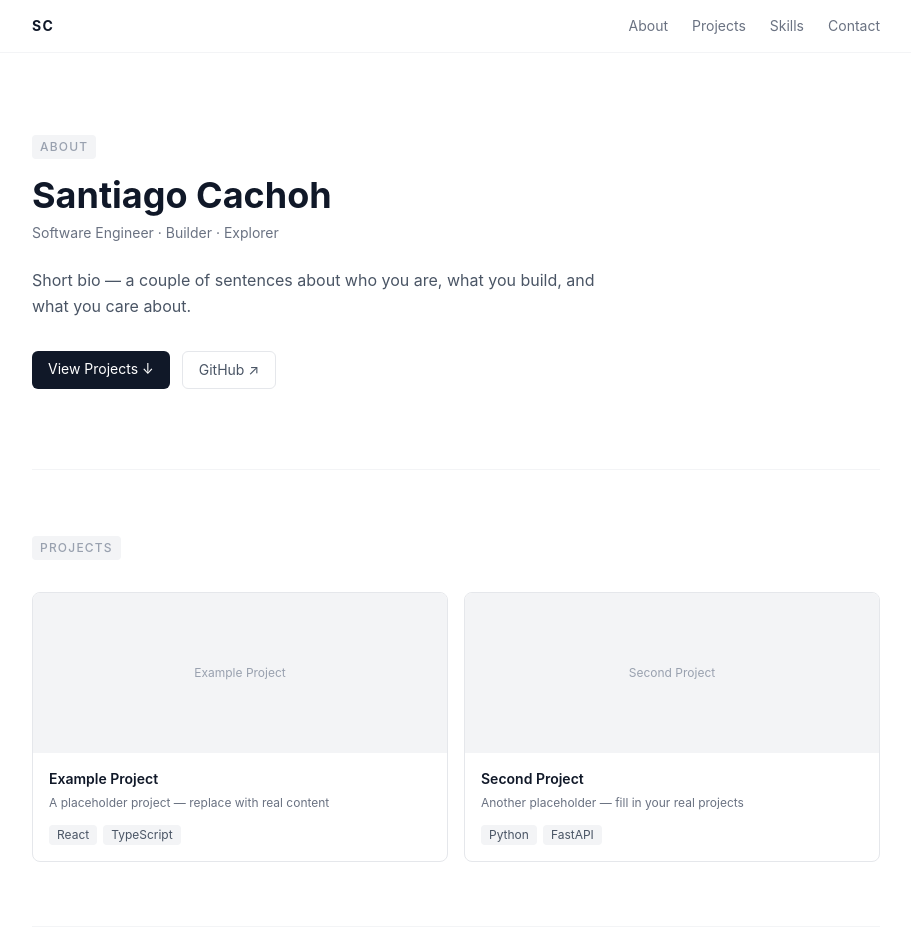
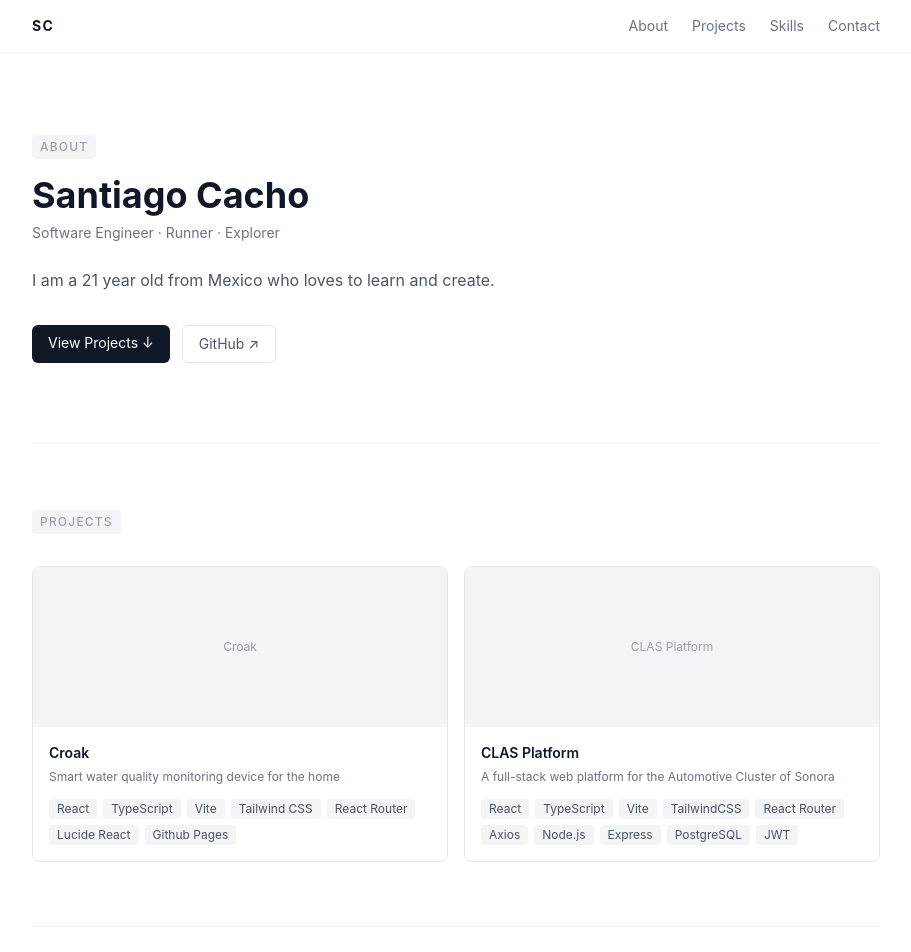
Before and after one commit to santiagocachoo/sc_portfolio, a React (Vite) app: page / in a window 1280 px wide. Shown: the top 952 px of the page, without its empty margins (184-1095 px from the left). Built offline with nearby package versions, Linux system fonts and the light colour scheme.

Commit message:
update about and project information

```diff
--- a/src/data/projects.ts
+++ b/src/data/projects.ts
@@ -14,28 +14,58 @@ export type Project = {
 
 export const projects: Project[] = [
   {
-    slug: 'example-project',
-    title: 'Example Project',
-    tagline: 'A placeholder project — replace with real content',
+    slug: 'croak',
+    title: 'Croak',
+    tagline: 'Smart water quality monitoring device for the home',
     description: [
-      'This is a placeholder description. Add a few paragraphs here about what the project does and why you built it.',
-      'Describe any interesting technical decisions, challenges you overcame, or things you learned.',
+      'Croak is a smart water-quality monitoring product that helps households understand the state of their water through clear, readable signals instead of raw technical data.',
+      'The landing page presents the product, hardware prototype, app preview, and core monitoring flow: sensors read pH, turbidity, and TDS, then translate changes into useful context and alerts.',
+      'I built the site as a polished product showcase with responsive sections, real prototype assets, animated UI details, and GitHub Pages deployment.',
     ],
     highlights: [
-      'Replace this with a real highlight',
-      'Another thing worth calling out',
+      'Designed and built a responsive product landing page with React, TypeScript, Vite, and Tailwind CSS',
+      'Showcased real prototype assets, app preview screens, and a clear sensor-to-app product flow',
+      'Added motion details including scroll reveals, staggered sections and animated metrics',
+      'Configured static deployment through GitHub Pages',
     ],
-    tech: ['React', 'TypeScript'],
+    tech: ['React', 'TypeScript', 'Vite', 'Tailwind CSS', 'React Router', 'Lucide React', 'Github Pages'],
     links: {
-      github: 'https://github.com/santiagocachoh',
+      github: 'https://github.com/santiagocachoo/croak_webpage',
+      live: 'https://santiagocachoo.github.io/croak_webpage/'
     },
   },
   {
-    slug: 'second-project',
-    title: 'Second Project',
-    tagline: 'Another placeholder — fill in your real projects',
-    description: ['Description for the second project.'],
-    tech: ['Python', 'FastAPI'],
-    links: {},
-  },
+    slug: 'clas-platform',
+    title: 'CLAS Platform',
+    tagline: 'A full-stack web platform for the Automotive Cluster of Sonora',
+    description: [
+      'CLAS is a team-built web platform created for the Automotive Cluster of Sonora to centralize member companies, industry information, and administrative workflows.',
+      'I contributed mainly to the frontend, with a focus on the public company directory, company detail pages, role-aware views, and the visual direction of the directory experience.',
+      'I also helped shape the design system and UI style for the directory page, making the member browsing experience feel more polished, organized, and consistent.',
+      'Through the project, I worked closely with the backend API structure and learned how the frontend connects with Express routes, PostgreSQL data models, authentication, and protected business workflows.'
+    ],
+    highlights: [
+      'Built key frontend views for the company directory and company detail experience',
+      'Helped define the design system, visual direction, and UI style of the directory page',
+      'Implemented search, filtering, sorting, pagination, and reusable UI components for browsing member companies',
+      'Worked on role-based frontend flows for public users, company users, company admins, and cluster admins',
+      'Integrated frontend pages with REST API endpoints for companies, catalogs, memberships, contacts, and related business data',
+      'Collaborated in a team of 8 developers, contributing primarily to React, TypeScript, routing, state handling, and UI behavior'
+    ],
+    tech: [
+      'React',
+      'TypeScript',
+      'Vite',
+      'TailwindCSS',
+      'React Router',
+      'Axios',
+      'Node.js',
+      'Express',
+      'PostgreSQL',
+      'JWT'
+    ],
+    links: {
+      github: 'https://github.com/turtlevlz/CLAS'
+    },
+  }
 ]
--- a/src/pages/Home.tsx
+++ b/src/pages/Home.tsx
@@ -14,12 +14,12 @@ export default function Home() {
         {/* About */}
         <section id="about" className="py-20 border-b border-gray-100 dark:border-gray-800">
           <SectionLabel>About</SectionLabel>
-          <h1 className="text-4xl font-bold mt-4 mb-2">Santiago Cachoh</h1>
+          <h1 className="text-4xl font-bold mt-4 mb-2">Santiago Cacho</h1>
           <p className="text-gray-500 dark:text-gray-400 mb-6 text-sm">
-            Software Engineer · Builder · Explorer
+            Software Engineer · Runner · Explorer
           </p>
           <p className="text-gray-600 dark:text-gray-300 leading-relaxed max-w-xl mb-8">
-            Short bio — a couple of sentences about who you are, what you build, and what you care about.
+            I am a 21 year old from Mexico who loves to learn and create.
           </p>
           <div className="flex flex-wrap gap-3">
             <a
@@ -29,7 +29,7 @@ export default function Home() {
               View Projects ↓
             </a>
             <a
-              href="https://github.com/santiagocachoh"
+              href="https://github.com/santiagocachoo"
               target="_blank"
               rel="noopener noreferrer"
               className="border border-gray-200 dark:border-gray-700 text-gray-600 dark:text-gray-400 text-sm px-4 py-2 rounded-md hover:border-gray-400 dark:hover:border-gray-500 transition-colors"
```
